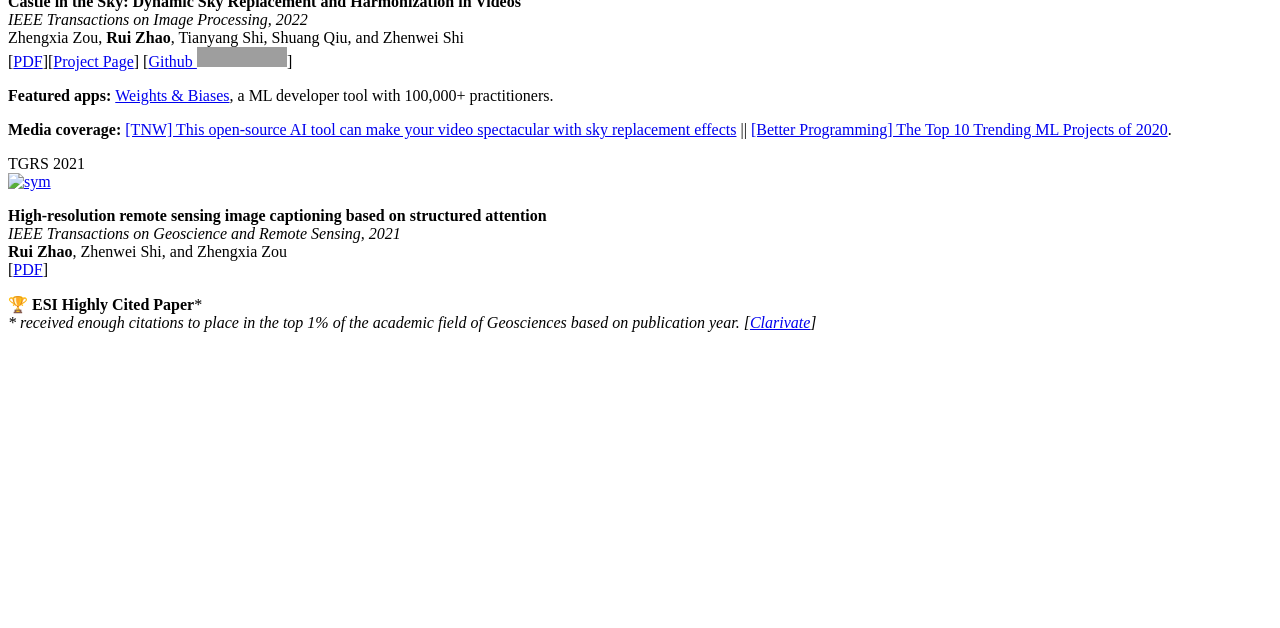
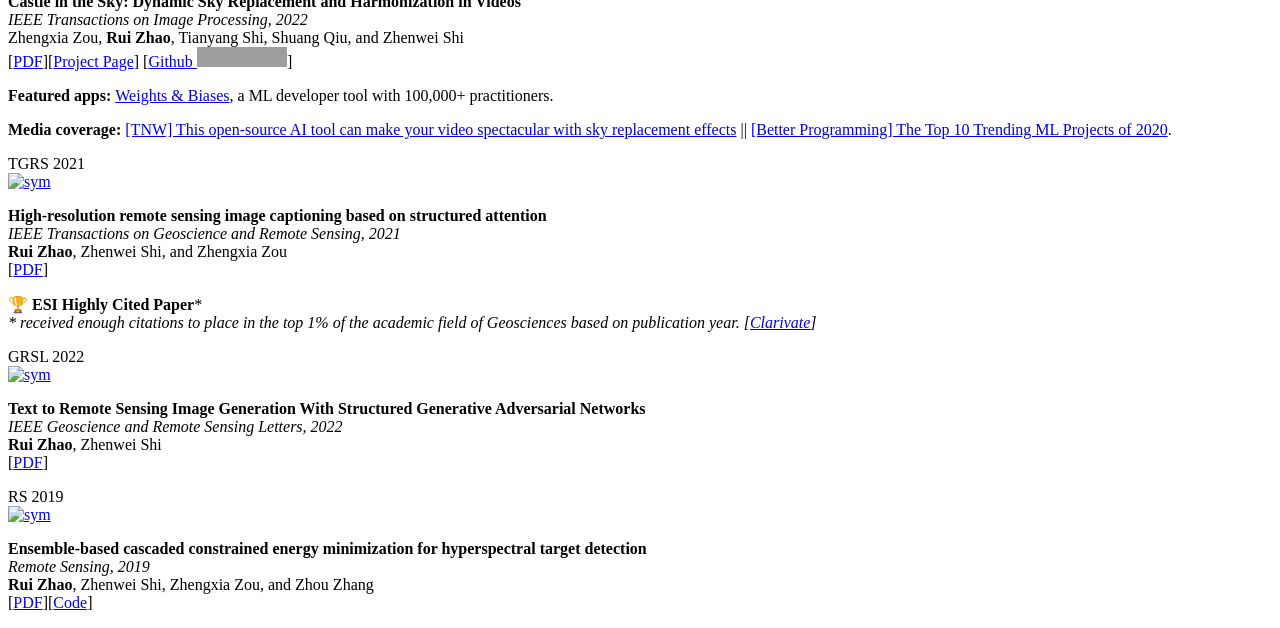
Before and after one commit to ruizhaocv/ruizhaocv.github.io, a Jekyll site: the page built from _pages/includes/pub.md, in a window 1280 px wide and 900 px high, scrolled down 3821 px, cut to the strip 272-900 px from the top of the window. Built offline with Jekyll 4.4.1, drawn with Linux system fonts in a browser that asks for light colours; nearby versions of some CDN libraries; some web fonts are replaced; our own code applies the rules of GitHub Pages for plain Markdown files; a style sheet for code colours, icons or effects is not loaded; before the commit the page ends 4441 px from its top, so only the background shows below that; grey boxes are pictures that could not be loaded.

Commit message:
Update pub.md

```diff
--- a/_pages/includes/pub.md
+++ b/_pages/includes/pub.md
@@ -112,3 +112,25 @@ Zhengxia Zou, <b>Rui Zhao</b>, Tianyang Shi, Shuang Qiu, and Zhenwei Shi<br>
 </div>
 </div>
 </div>
+
+<div class='paper-box'><div class='paper-box-image'><div><div class="badge">GRSL 2022</div><a href="images/RST2I.png"><img src='images/RST2I.png' alt="sym" width="100%"></a></div></div>
+<div class='paper-box-text' markdown="1">
+<b>Text to Remote Sensing Image Generation With Structured Generative Adversarial Networks</b><br>
+<i>IEEE Geoscience and Remote Sensing Letters, 2022</i><br>
+<b>Rui Zhao</b>, Zhenwei Shi<br>
+[<a href="https://levir.buaa.edu.cn/publications/Text-to-Remote-Sensing-Image_Generation_With_Structured_Generative_Adversarial_Networks.pdf">PDF</a>]
+<div style="text-align: justify">
+</div>
+</div>
+</div>
+
+<div class='paper-box'><div class='paper-box-image'><div><div class="badge">RS 2019</div><a href="images/E-CEM.png"><img src='images/E-CEM.png' alt="sym" width="100%"></a></div></div>
+<div class='paper-box-text' markdown="1">
+<b>Ensemble-based cascaded constrained energy minimization for hyperspectral target detection</b><br>
+<i>Remote Sensing, 2019</i><br>
+<b>Rui Zhao</b>, Zhenwei Shi, Zhengxia Zou, and Zhou Zhang<br>
+[<a href="https://levir.buaa.edu.cn/publications/RemoteSensing2019-Zhao-Shi-Zou-Zhang.pdf">PDF</a>][<a href="https://github.com/ruizhaocv/E_CEM-for-Hyperspectral-Target-Detection">Code</a>]
+<div style="text-align: justify">
+</div>
+</div>
+</div>
```
